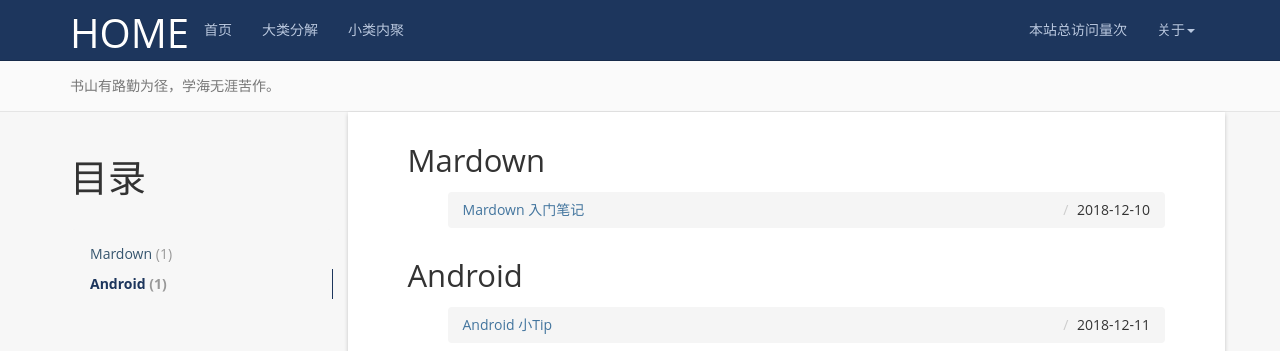
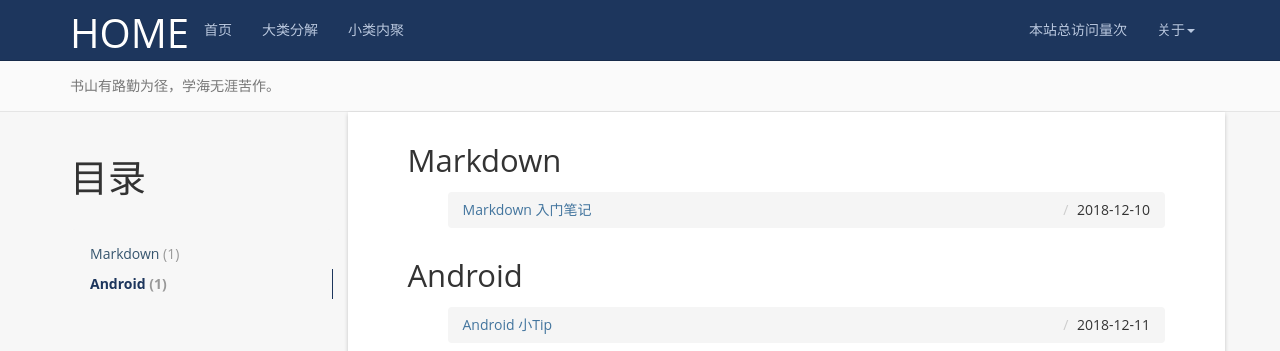
Before and after one commit to hqglichao/hqglichao.github.io, a Jekyll site: the page built from categories/index.html, in a window 1280 px wide. Shown: the top 351 px of the page. Built offline with Jekyll 4.4.1, drawn with Linux system fonts in a browser that asks for light colours; nearby versions of some CDN libraries; comment, search, counter and statistics services are not loaded.

Commit message:
modify blog.
Signed-off-by: huangqinggai <huangqinggai@qiyi.com>

```diff
--- a/_posts/2018-12-10-markdown-tutorial.md
+++ b/_posts/2018-12-10-markdown-tutorial.md
@@ -1,15 +1,15 @@
 ---
 layout: post
-title: Mardown 入门笔记
+title: Markdown 入门笔记
 date: 2018-12-10 20:28:00 +0800
-categories: Mardown
+categories: Markdown
 tag: 教程
 ---
 * content
 {:toc}
 
 
-这是一篇关于[Mardown Tutorial](https://www.markdowntutorial.com/)的笔记。
+这是一篇关于[Markdown Tutorial](https://www.markdowntutorial.com/)的笔记。
 本文所有示例源码，都可以在这个[项目源码](https://github.com/hqglichao/hqglichao.github.io)找到。
 
 初级                       {#Mardow-junior}
```
